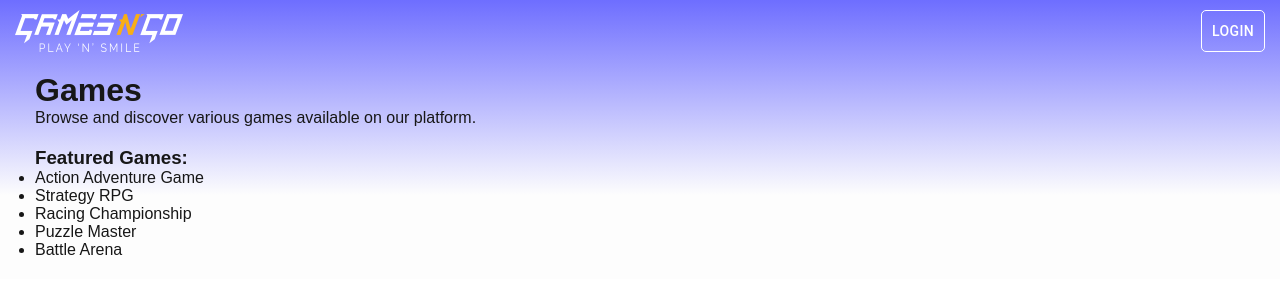
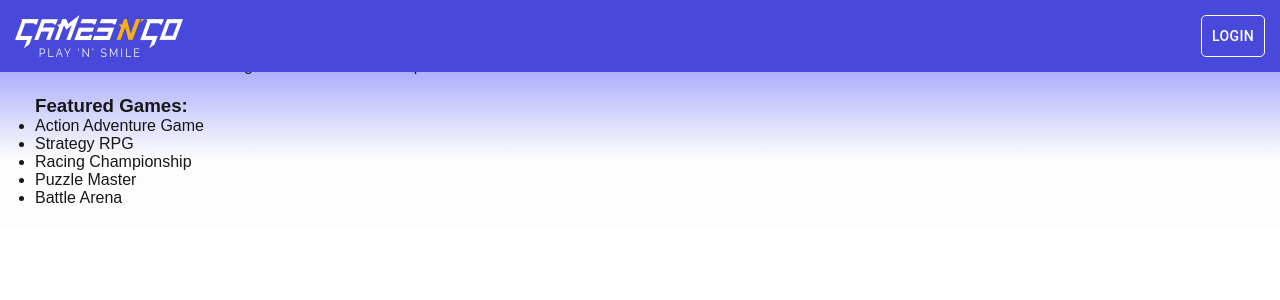
Before and after one commit to dheenadhayalanperumal/GamesngoApp, a Next.js app: page /games in a window 1280 px wide. Shown: the top 300 px of the page. Built offline with nearby package versions, Linux system fonts and the light colour scheme.

Commit message:
header color change

```diff
--- a/src/app/page.css
+++ b/src/app/page.css
@@ -6,8 +6,9 @@
     align-items: center;
     height: 100vh;
     gap: 25px;
-    margin-top: 20px;
+    margin-top: 95px;
     margin-left: 2px;
     margin-right: 2px;
 
+
 }
--- a/src/components/Header.tsx
+++ b/src/components/Header.tsx
@@ -1,6 +1,6 @@
 "use client";
 
-import React, { useState } from "react";
+import React, { useState, useEffect } from "react";
 import { AppBar, Toolbar, Button, Box, Typography } from "@mui/material";
 import logo from "../assets/images/logo.png";
 import CurrencyButton from "./CurrencyButton";
@@ -10,25 +10,47 @@ const Header: React.FC = () => {
   const [coins, setCoins] = useState(120);
   const [strikes, setStrikes] = useState(13);
   const [cupons, setcupons] = useState(5);
+  const [isFixed, setIsFixed] = useState(false);
 
   const handleLogin = () => {
     setIsLoggedIn(true);
   };
 
+  useEffect(() => {
+    const handleScroll = () => {
+      const scrollPosition = window.scrollY;
+      const viewportHeight = window.innerHeight;
+
+      if (scrollPosition >= viewportHeight) {
+        setIsFixed(true);
+      } else {
+        setIsFixed(false);
+      }
+    };
+
+    window.addEventListener("scroll", handleScroll);
+    return () => window.removeEventListener("scroll", handleScroll);
+  }, []);
+
   return (
     <AppBar
-      position="sticky"
+      position={isFixed ? "fixed" : "absolute"}
       sx={{
-        marginTop: 0,
-        padding: 0,
-        backgroundColor: "transparent",
+        top: 0,
+        // marginTop: '15px',
+        // paddingLeft:'15px',
+        // paddingRight:'15px',
+        backgroundColor: "#4848db",
+
         boxShadow: "none",
+        transition: "all 0.3s ease",
+        // marginBottom:'50px',
       }}
     >
       <Toolbar
         sx={{
-          padding: "0 !important",
-          marginTop: "10px",
+          padding: "15px !important",
+          // marginTop: "10px",
           minHeight: "auto !important",
         }}
       >
```
